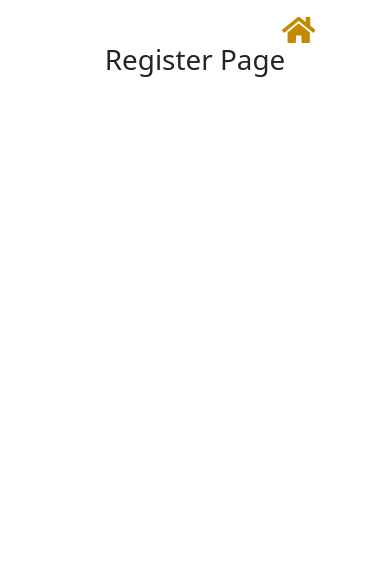
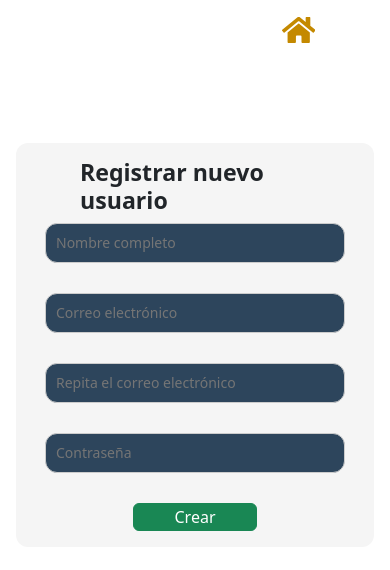
Before and after one commit to sebasvaldez/tvmaze-api, a React (Vite) app: page /register in a window 390 px wide. Shown: the top 570 px of the page. Built offline with nearby package versions, Linux system fonts and the light colour scheme.

Commit message:
componentes de login y register listos, media queries agregados

```diff
--- a/src/App.jsx
+++ b/src/App.jsx
@@ -6,6 +6,8 @@ import HomePage from "../views/HomePage";
 import SearchPage from "../views/SearchPage";
 import ItemPage from "../views/ItemPage";
 import SearchProvider from "./contexts/SearchProvider";
+import Login from "./components/Login/Login";
+import Register from "./components/Register/Register";
 
 const App = () => {
   return (
@@ -14,10 +16,10 @@ const App = () => {
         <Navbar />
         <Routes>
           <Route path="/" element={<HomePage />} />
-          <Route path="/movieslist" element={<SearchPage/>} />
-          <Route path="/item/:id" element={<ItemPage/>} />
-          <Route path="/login" element={<h1>Login Page</h1>} />
-          <Route path="/register" element={<h1>Register Page</h1>} />
+          <Route path="/movieslist" element={<SearchPage />} />
+          <Route path="/item/:id" element={<ItemPage />} />
+          <Route path="/login" element={<Login />} />
+          <Route path="/register" element={<Register/>} />
         </Routes>
       </Router>
     </SearchProvider>
--- a/src/components/FormSearch/FormSearch.jsx
+++ b/src/components/FormSearch/FormSearch.jsx
@@ -2,17 +2,24 @@ import "./FormSearch.css";
 import { useState, useContext } from "react";
 import { getMovies } from "../../../asyncMock";
 import { SearchContext } from "../../contexts/SearchProvider";
+import { Navigate } from "react-router-dom";
 
 const FormSearch = () => {
   const [textValue, setTextValue] = useState("");
   const [search, setSearch] = useContext(SearchContext);
 
+
   const handleSubmit = (e) => {
     e.preventDefault();
-    getMovies(textValue).then((data) => {
-      setSearch(data);
+    if (textValue === "") {
+      console.log("El usuario no ha ntroducido ningun valor");
+      return;
+    } else {
+      getMovies(textValue).then((data) => {
+        setSearch(data);
 
-    });
+      });
+    }
   };
 
   return (
@@ -26,9 +33,9 @@ const FormSearch = () => {
           placeholder="Buscar"
           value={textValue}
           className="form-search-input "
+          required
         />
       </form>
-
     </div>
   );
 };
--- a/src/components/Icons/Icons.jsx
+++ b/src/components/Icons/Icons.jsx
@@ -57,3 +57,22 @@ export const Separator = () => {
     </svg>
   );
 };
+
+export const Login = () => {
+  return (
+    <svg
+      xmlns="http://www.w3.org/2000/svg"
+      width="27"
+      height="27"
+      fill="#fff"
+      className="bi bi-person-circle"
+      viewBox="0 0 16 16"
+    >
+      <path d="M11 6a3 3 0 1 1-6 0 3 3 0 0 1 6 0z" />
+      <path
+        fillRule="evenodd"
+        d="M0 8a8 8 0 1 1 16 0A8 8 0 0 1 0 8zm8-7a7 7 0 0 0-5.468 11.37C3.242 11.226 4.805 10 8 10s4.757 1.225 5.468 2.37A7 7 0 0 0 8 1z"
+      />
+    </svg>
+  );
+};
--- a/src/components/ItemDetail/ItemDetail.css
+++ b/src/components/ItemDetail/ItemDetail.css
@@ -31,4 +31,9 @@
     font-size: 1.2rem;
     margin-bottom: 1rem;
   }
+  .show-info h6{
+    font-size: 1.2rem;
+
+
+  }
 }
--- a/src/components/ItemDetail/ItemDetail.jsx
+++ b/src/components/ItemDetail/ItemDetail.jsx
@@ -3,17 +3,14 @@ import Loader from "../Loader/Loader";
 import sinPortada from "./assets/sin-portada.png";
 
 const ItemDetail = ({ item, isLoading }) => {
-  const { name, genres, summary, url, image } = item;
+  const { name, genres, summary, url, image, webChannel, language } = item;
 
-  console.log(image)
-  console.log(genres)
 
 
   return (
     <div>
       {isLoading ? (
         <div className="d-flex justify-content-center mt-5">
-
           <Loader />
         </div>
       ) : (
@@ -21,11 +18,32 @@ const ItemDetail = ({ item, isLoading }) => {
           <div className="item-detail__image">
             <img src={image == null ? sinPortada : image.medium} alt={name} />
           </div>
+
           <div className="item-detail__info text-white">
             <h1>{name}</h1>
-            <h4>{genres==null? <p>cargando</p> : genres.join(" | ")}</h4>
-            <p>{summary== null? "La informacion no se encuentra disponible": summary}</p>
-            <a href={url}>Ver mas información aquí</a>
+            <h4>{genres == null ? <p>cargando</p> : genres.join(" | ")}</h4>
+            <p>
+              {summary == null
+                ? "La informacion no se encuentra disponible"
+                : summary}
+            </p>
+
+          </div>
+
+          <div className="show-info text-white">
+            <h6>
+              idioma original: {language == null ? "No disponible" : language}
+            </h6>
+            <h6>
+              Disponible en:{" "}
+              {webChannel == null ? "No disponible" : webChannel.name}
+            </h6>
+            <h6>
+              Sitio oficial:{" "}
+              {webChannel == null ? "No disponible" : webChannel.officialSite}
+            </h6>
+
+            <a className="text-white" href={url}>Ver mas información aquí</a>
           </div>
         </div>
       )}
--- a/src/components/ItemListContainer/ItemListContainer.jsx
+++ b/src/components/ItemListContainer/ItemListContainer.jsx
@@ -12,7 +12,6 @@ const ItemListContainer = () => {
     getMovies().then((data) => setMovies(data));
   }, []);
 
-
   return (
     <div className="container-movies">
       {search.length > 0 ? (
--- /dev/null
+++ b/src/components/Login/Login.css
@@ -0,0 +1,47 @@
+@media all and (min-width: 360px) {
+  .form-class {
+    display: flex;
+    flex-direction: column;
+    align-items: center;
+    justify-content: center;
+    margin-top: 100px;
+    background-color: whitesmoke;
+    padding: 1rem;
+    border-radius: 12px;
+  }
+  .form-class form{
+    display: flex;
+    flex-direction: column;
+    align-items: center;
+  }
+
+  .form-class input {
+    width: 300px;
+    height: 40px;
+    border-radius: 12px;
+    border: 1px solid #ccc;
+    margin-bottom: 30px;
+
+  }
+  .button-log{
+    padding-left: 40px;
+    padding-right: 40px;
+    padding-top: 1px;
+    padding-bottom: 1px;
+  }
+  .form-class p{
+    margin-top: 5px              ;
+    font-size: 15px;
+  }
+  .form-class h3{
+    font-weight: 700;
+  }
+}
+
+@media all and (min-width:768px){
+  .form-class{
+    width: 50%;
+    margin: 100px auto;
+  }
+
+}
--- /dev/null
+++ b/src/components/Login/Login.jsx
@@ -0,0 +1,29 @@
+import { Button, Form } from "react-bootstrap";
+import { Link } from "react-router-dom";
+import "./Login.css";
+const Login = () => {
+  const handleSubmit = (e) => {
+    e.preventDefault();
+  };
+
+  return (
+    <div className="form-class">
+      <h3 className=" text-start mx-5">Ingresá con tus datos</h3>
+
+      <Form onSubmit={handleSubmit}>
+        <input type="email" name="mail" placeholder="Correo electrónico" />
+
+        <input type="password" name="password" placeholder="Contraseña" />
+
+        <Button type="submit" className="btn btn-success button-log">
+          Ingresar
+        </Button>
+      </Form>
+      <p className="text-muted">
+        Si no tienes cuenta, haz click <Link to="/register">aquí</Link>
+      </p>
+    </div>
+  );
+};
+
+export default Login;
--- a/src/components/Navbar/Navbar.jsx
+++ b/src/components/Navbar/Navbar.jsx
@@ -1,10 +1,15 @@
 import { Link } from "react-router-dom";
 import "./Navbar.css";
-import { HomeIcon, SearchIcon } from "../Icons/Icons";
+import { HomeIcon, Login, SearchIcon } from "../Icons/Icons";
 const Navbar = () => {
   return (
     <div className="navbar-class ">
       <div className="icons-home d-flex">
+        <div>
+          <Link to="/login">
+            <Login />
+          </Link>
+        </div>
         <div className="mx-3">
           <Link to="/">
             <HomeIcon />
--- /dev/null
+++ b/src/components/Register/Register.jsx
@@ -0,0 +1,30 @@
+import { Button, Form } from "react-bootstrap";
+import { Link } from "react-router-dom";
+const Register = () => {
+  const handleSubmit = (e) => {
+    e.preventDefault();
+  };
+  return (
+    <div className="form-class">
+      <h3 className=" text-start mx-5">Registrar nuevo usuario</h3>
+
+      <Form onSubmit={handleSubmit}>
+        <input type="text" name="nombre" id="" placeholder="Nombre completo" />
+        <input type="email" name="email" placeholder="Correo electrónico" />
+        <input
+          type="email"
+          name="email2"
+          placeholder="Repita el correo electrónico"
+        />
+
+        <input type="password" name="password" placeholder="Contraseña" />
+
+        <Button type="submit" className="btn btn-success button-log">
+          Crear
+        </Button>
+      </Form>
+    </div>
+  );
+};
+
+export default Register;
--- a/views/ItemPage.jsx
+++ b/views/ItemPage.jsx
@@ -1,14 +1,14 @@
 import ItemDetailContainer from "../src/components/ItemDetailContainer/ItemDetailContainer";
+import { Separator } from "../src/components/Icons/Icons";
+import FormSearch from "../src/components/FormSearch/FormSearch";
+
+const ItemPage = () => {
+  return (
+    <div className="mt-5">
 
 
-const ItemPage = () => {
-
-
-  return (
-
       <ItemDetailContainer />
-
-
+    </div>
   );
 };
 
```
Also changed, not shown: src/components/FormSearch/FormSearch.css (+0 -21 lines).
